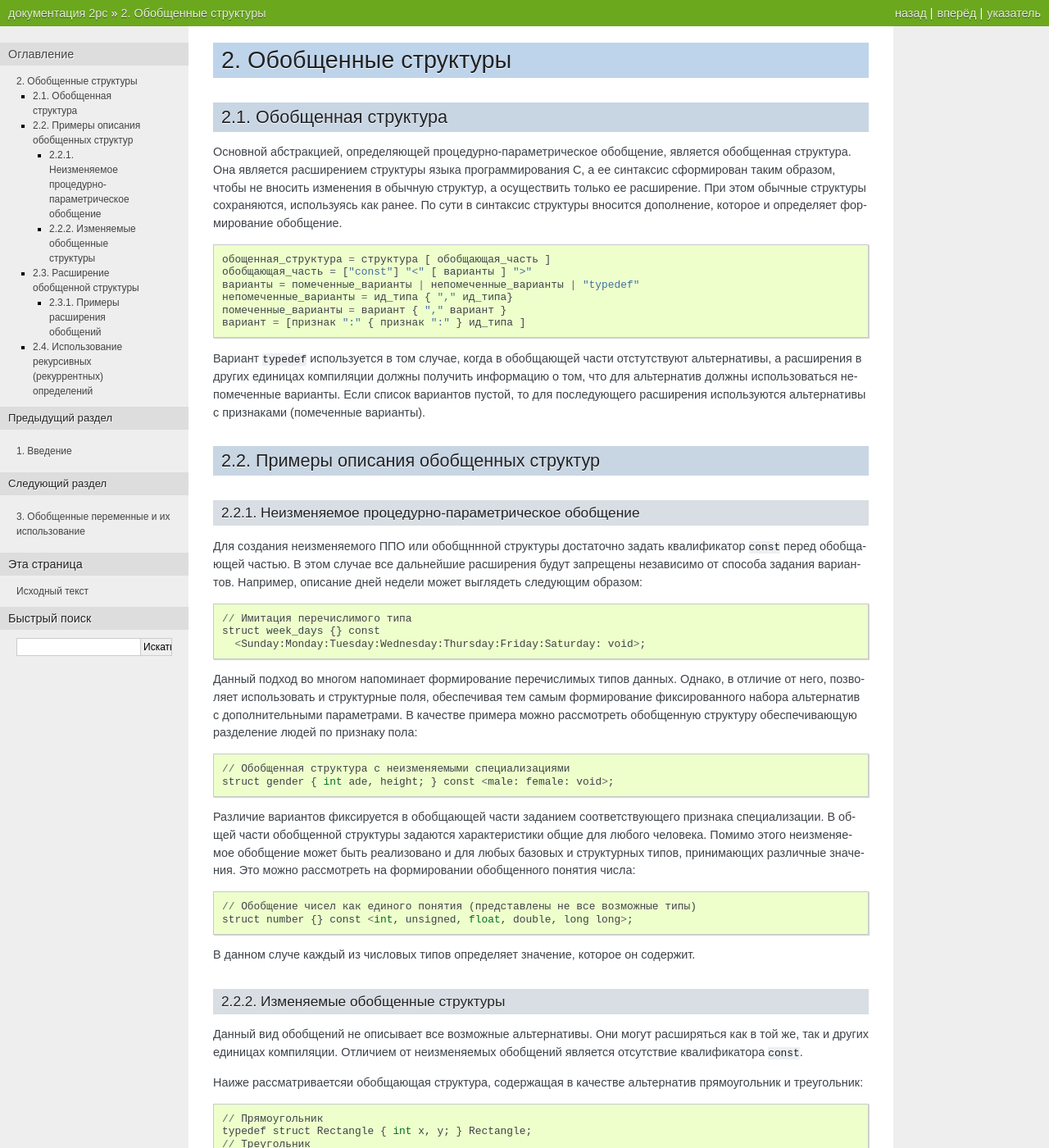
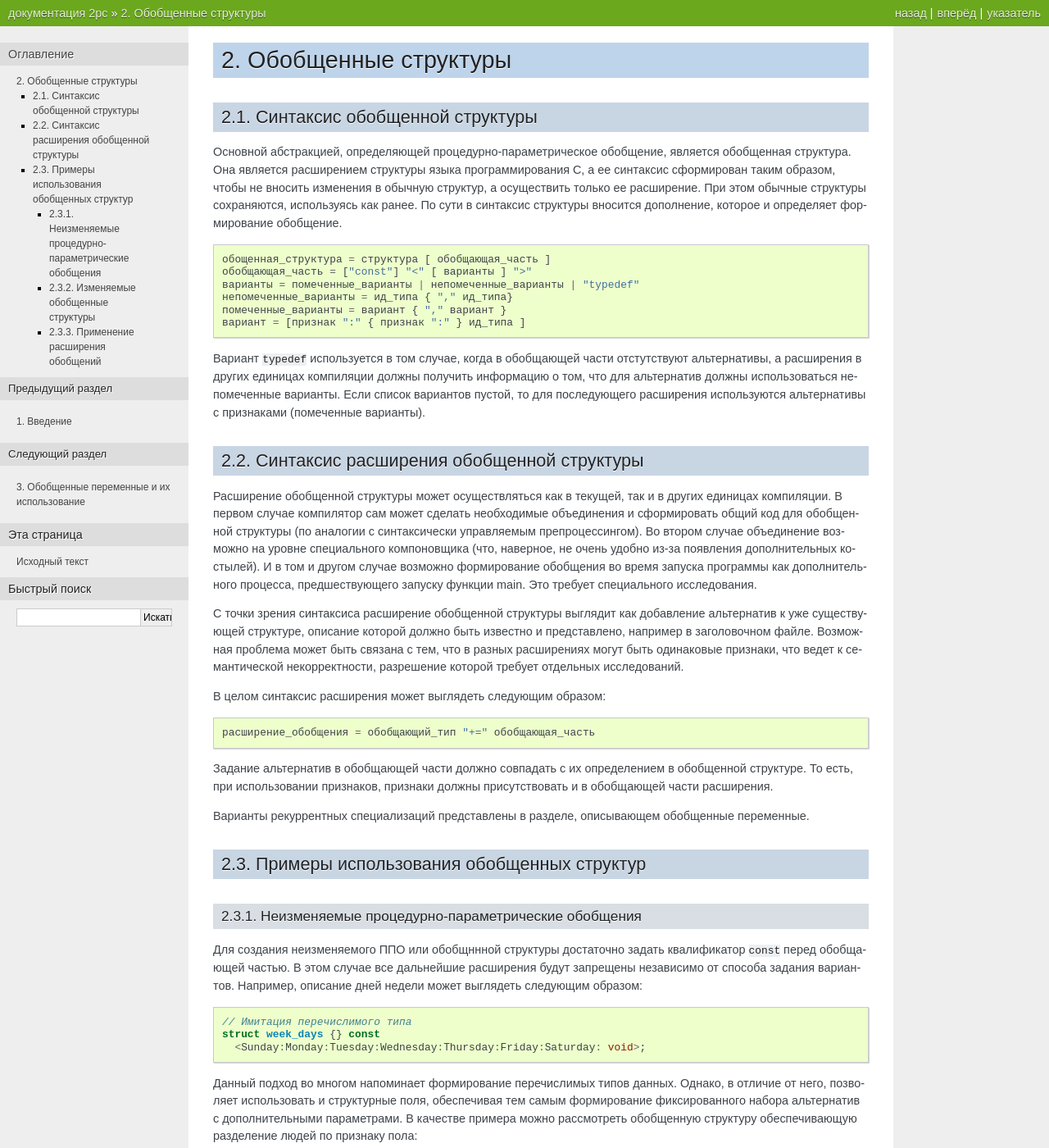
Before and after one commit to kpdev/2pc, a Sphinx documentation site: the page built from documents/2pcdoc/source/Structures.rst, in a window 1280 px wide and 1400 px high. Shown: the whole window at 82% size. Built offline with Sphinx 7.4.7, drawn with Linux system fonts in a browser that asks for light colours; some of the changed text lies outside the part shown.

Commit message:
The extension of the document

```diff
--- a/documents/2pcdoc/source/Structures.rst
+++ b/documents/2pcdoc/source/Structures.rst
@@ -1,8 +1,8 @@
 Обобщенные структуры
 ====================================================================
 
-Обобщенная структура
---------------------------
+Синтаксис обобщенной структуры
+-------------------------------------
 
 Основной абстракцией, определяющей процедурно-параметрическое обобщение, является обобщенная структура. Она является расширением структуры языка программирования C, а ее синтаксис сформирован таким образом, чтобы не вносить изменения в обычную структур, а осуществить только ее расширение. При этом обычные структуры сохраняются, используясь как ранее. По сути в синтаксис структуры вносится дополнение, которое и определяет формирование обобщение.
 ::
@@ -16,27 +16,47 @@
 
 Вариант ``typedef`` используется в том случае, когда в обобщающей части отстутствуют альтернативы, а расширения в других единицах компиляции должны получить информацию о том, что для альтернатив должны использоваться непомеченные варианты. Если список вариантов пустой, то для последующего расширения используются альтернативы с признаками (помеченные варианты).
 
-Примеры описания обобщенных структур
-----------------------------------------
+Синтаксис расширения обобщенной структуры
+-----------------------------------------------
 
-Неизменяемое процедурно-параметрическое обобщение
+Расширение обобщенной структуры может осуществляться как в текущей, так и в других единицах компиляции. В первом случае компилятор сам может сделать необходимые объединения и сформировать общий код для обобщенной структуры (по аналогии с синтаксически управляемым препроцессингом). Во втором случае объединение возможно на уровне специального компоновщика (что, наверное, не очень удобно из-за появления дополнительных костылей). И в том и другом случае возможно формирование обобщения во время запуска программы как дополнительного процесса, предшествующего запуску функции main. Это требует специального исследования.
+
+С точки зрения синтаксиса расширение обобщенной структуры выглядит как добавление альтернатив к уже существующей структуре, описание которой должно быть известно и представлено, например в заголовочном файле. Возможная проблема может быть связана с тем, что в разных расширениях могут быть одинаковые признаки, что ведет к семантической некорректности, разрешение которой требует отдельных исследований.
+
+В целом синтаксис расширения может выглядеть следующим образом:
+
+::
+
+  расширение_обобщения = обобщающий_тип "+=" обобщающая_часть
+
+Задание альтернатив в обобщающей части должно совпадать с их определением в обобщенной структуре. То есть, при использовании признаков, признаки должны присутствовать и в обобщающей части расширения.
+
+Варианты рекуррентных специализаций представлены в разделе, описывающем обобщенные переменные.
+
+Примеры использования обобщенных структур
+--------------------------------------------------
+
+Неизменяемые процедурно-параметрические обобщения
 ~~~~~~~~~~~~~~~~~~~~~~~~~~~~~~~~~~~~~~~~~~~~~~~~~~~~~~~~~~~~
 
 Для создания неизменяемого ППО или обобщннной структуры достаточно задать квалификатор ``const`` перед обобщающей частью. В этом случае все дальнейшие расширения будут запрещены независимо от способа задания вариантов. Например, описание дней недели может выглядеть следующим образом:
-::
+
+.. code-block:: c
 
   // Имитация перечислимого типа
   struct week_days {} const
     <Sunday:Monday:Tuesday:Wednesday:Thursday:Friday:Saturday: void>;
 
 Данный подход во многом напоминает формирование перечислимых типов данных. Однако, в отличие от него, позволяет использовать и структурные поля, обеспечивая тем самым формирование фиксированного набора альтернатив с дополнительными параметрами. В качестве примера можно рассмотреть обобщенную структуру обеспечивающую разделение людей по признаку пола:
-::
+
+.. code-block:: c
 
   // Обобщенная структура с неизменяемыми специализациями
   struct gender { int ade, height; } const <male: female: void>;
 
 Различие вариантов фиксируется в обобщающей части заданием соответствующего признака специализации. В общей части обобщенной структуры задаются характеристики общие для любого человека. Помимо этого неизменяемое обобщение может быть реализовано и для любых базовых и структурных типов, принимающих различные значения. Это можно рассмотреть на формировании обобщенного понятия числа:
-::
+
+.. code-block:: c
 
   // Обобщение чисел как единого понятия (представлены не все возможные типы)
   struct number {} const <int, unsigned, float, double, long long>;
@@ -50,7 +70,7 @@
 
 Наиже рассматриваетсяи обобщающая структура, содержащая в качестве альтернатив прямоугольник и треугольник:
 
-::
+.. code-block:: c
 
   // Прямоугольник
   typedef struct Rectangle { int x, y; } Rectangle;
@@ -67,43 +87,31 @@
 
 Как и для любой структуры можно использовать ``typedef``
 
-::
+.. code-block:: c
 
   typedef Figure03 {} <> Figure;
 
 Можно также создавать конструкции, которые содержат структурные поля:
-::
+
+.. code-block:: c
 
   enum Color {red, orange, yellow, green, azure, blue, violet};
   typedef struct ColoredFigure {Color color;}<Rectangle, Triangle> ColoredFigure;
 
 Помимо этого допускается формировать обобщенную структуру путем использования в качестве специализации других обобщенных струкур. Например использование одной такой структуры в качестве специализации может обеспечить формирование фигуры с цветом следующим образом:
-::
+
+.. code-block:: c
 
   struct ColoredFigure2 {Color color;} const <struct Figure01>;
 
 Этот подход удобен, когда последующее расширение обобщение желательно скрыть от клиентской единицы компиляции, которая может использовать только предоставляемые ей специализации.
 
-Расширение обобщенной структуры
-------------------------------------
-
-Расширение обобщенной структуры может осуществляться как в текущей, так и в других единицах компиляции. В первом случае компилятор сам может сделать необходимые объединения и сформировать общий код для обобщенной структуры (по аналогии с синтаксически управляемым препроцессингом). Во втором случае объединение возможно на уровне специального компоновщика (что, наверное, не очень удобно из-за появления дополнительных костылей). И в том и другом случае возможно формирование обобщения во время запуска программы как дополнительного процесса, предшествующего запуску функции main. Это требует специального исследования.
-
-С точки зрения синтаксиса расширение обобщенной структуры выглядит как добавление альтернатив к уже существующей структуре, описание которой должно быть известно и представлено, например в заголовочном файле. Возможная проблема может быть связана с тем, что в разных расширениях могут быть одинаковые признаки, что ведет к семантической некорректности, разрешение которой требует отдельных исследований.
-
-В целом синтаксис расширения может выглядеть следующим образом:
-
-::
-
-  расширение_обобщения = обобщающий_тип "+=" обобщающая_часть
-
-Задание альтернатив в обобщающей части должно совпадать с их определением в обобщенной структуре. То есть, при использовании признаков, признаки должны присутствовать и в обобщающей части расширения.
-
-Примеры расширения обобщений
+Применение расширения обобщений
 ~~~~~~~~~~~~~~~~~~~~~~~~~~~~~~~~~~~~~~~~~~~~~~~~~~~~~~~~~~~~
 
 Добавление круга в обобщенные фигуры может происходить следующим образом:
-::
+
+.. code-block:: c
 
   // Круг
   typedef struct Circle { int r; } Circle;
@@ -114,14 +122,11 @@
   Figure  += <c: Circle, r: Rectangle, t: Triangle>;
 
 Использование рекурсивных (рекуррентных) определений
-----------------------------------------------------------
-
-.. note::
-
-  Необходимо заимстовать и внести материал из других статей и источников, переведя его в синтаксис Си.
+~~~~~~~~~~~~~~~~~~~~~~~~~~~~~~~~~~~~~~~~~~~~~~~~~~~~~~~~~~`
 
 Использование обобщенных структур в качестве специализаций в других обобщенных структурах позволяет формировать цепочки специализаций произвольной длины. Подобное возможно в том случае, если предшествующие типы являются также обобщенными структурами. Это позволяет контролировать добавление новых специализаций (уточнений). Например, для формирования новой ступени обобщения ``T`` необходимо включить в него в качестве специализации первого уровня обобщение ``T0``, содержащего свою «точку» для расширения, которую можно подключить к ``T``:
-::
+
+.. code-block:: c
 
   typedef struct T0 {int z;}<> T0;
   typedef struct T {int x, y;}<> T;
@@ -130,7 +135,8 @@
   T += <t2: T0>;
 
 Тип T0 можно также уточнять, добавляя к нему новые специализации, которые также могут содержать обобщения:
-::
+
+.. code-block:: c
 
   typedef struct T00 {int a;}<> T00;
   T0 += <t00: T00>;
@@ -138,8 +144,7 @@
 Использование данного приема позволяет выстраивать сложные зависимости между типами, воспринимая при этом различные специализации как уточнения одного и того же типа. Примеры подобных специализаций представлены в разделе, описывающим обобщенные переменные.
 
 Допускается также рекурсивное подключение к существующим обобщениям других обобщений, включая и использования объявляемой обобщенной структуры в качестве ее же специализации. Это позволяет выстраивать длинные статические цепочки, формируемые на этапе компиляции программы. Например, можно добавить следующее расширение обобщения ``T``:
-::
+
+.. code-block:: c
 
   T += <t3: T>;
-
-Варианты рекуррентных специализаций представлены в разделе, описывающем обобщенные переменные.
```
